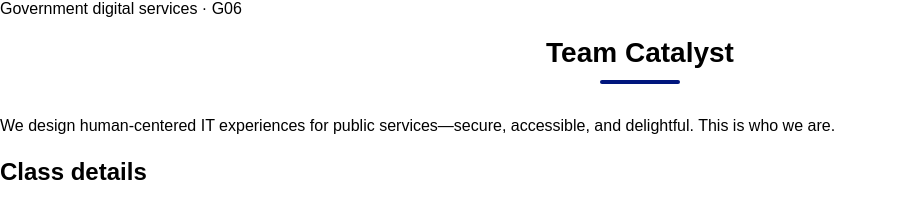
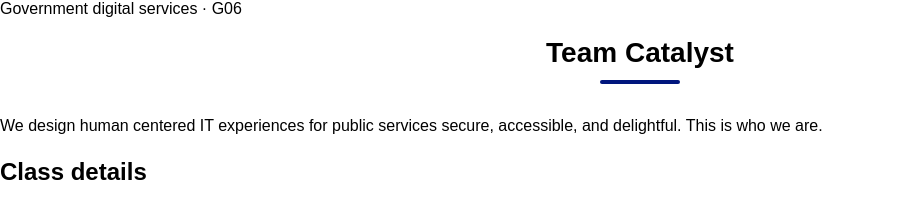
Before and after one commit to 105354223/SiteSquadAssign1, a plain HTML site: page about.html in a window 1280 px wide. Shown: the top 204 px of the page, without its empty margins (0-897 px from the left). Drawn offline with Linux system fonts and the light colour scheme.

```diff
--- a/about.html
+++ b/about.html
@@ -18,7 +18,7 @@
         <h1>Team Catalyst</h1>
       </div>
       <p class="lead">
-        We design human-centered IT experiences for public services—secure, accessible, and delightful. This is who we are.
+        We design human centered IT experiences for public services secure, accessible, and delightful. This is who we are.
       </p>
     </div>
   </header>
```
Also changed, not shown: images/mainlogo_nobg.png.
